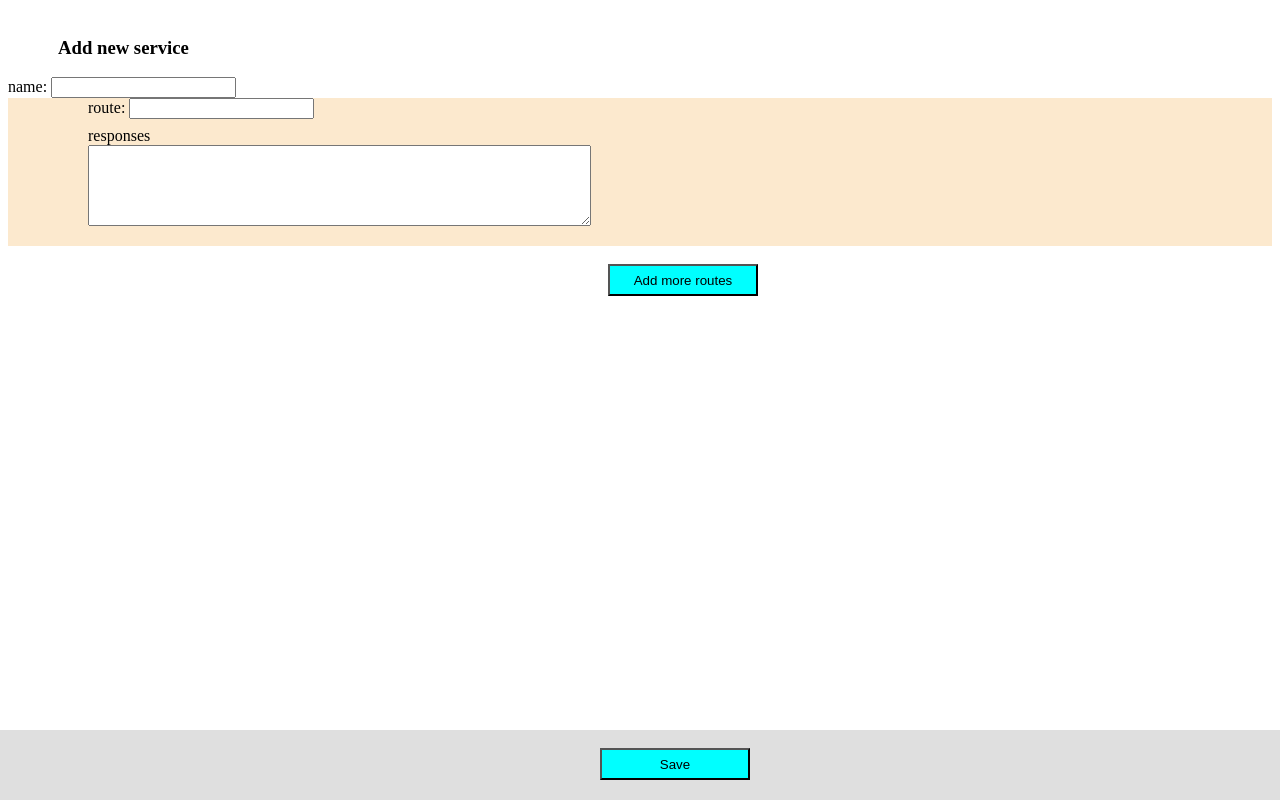
After one commit to BMilliet/Mock2go, a Flask app: template templates/add_form.html in a window 1280 px wide. The commit adds this page. Run offline with Flask 2, Linux system fonts and the light colour scheme; the template is opened without the code that fills it, so the values that code supplies are empty.

Commit message:
add form

```diff
--- /dev/null
+++ b/static/scripts.js
@@ -0,0 +1,20 @@
+
+let addRouteButton = document.querySelector('#addRouteButton');
+
+addRouteButton.addEventListener('click', () => {
+  let routeTemplate = `
+                        <div class="routes_container">
+                          <div class="form_element">
+                            <label>path: </label>
+                            <input type="text" value="" name="path">
+                          </div>
+                          <div style="height: 8px;"></div>
+                          responses
+                          <div class="form_element">
+                          <textarea name="responses" cols="60" rows="5"></textarea>
+                          </div>
+                          <div style="height: 16px;"></div>
+                        </div>`;
+
+  document.getElementById('serviceContainer').innerHTML += routeTemplate;
+});
--- a/static/style.css
+++ b/static/style.css
@@ -46,6 +46,7 @@ button {
   color: black;
   background-color: cyan;
   height: 32px;
+  width: 150px;
   margin-top: 18px;
   margin-bottom: 32px;
   margin-left: 600px;
--- /dev/null
+++ b/templates/add_form.html
@@ -0,0 +1,47 @@
+<!DOCTYPE html>
+<html lang="en">
+
+<head>
+  <meta charset="UTF-8">
+  <meta name="viewport" content="width=device-width, initial-scale=1.0">
+  <link rel="stylesheet" href="{{ url_for('static', filename='style.css') }}">
+  <title>Add new</title>
+</head>
+
+<body>
+  <h3>Add new service</h3>
+
+  <form action="/add" method="POST">
+
+    <div id="serviceContainer">
+      <div class="form_element">
+        <label>name: </label>
+        <input type="text" value="" name="service_name">
+      </div>
+      <div class="routes_container">
+        <div class="form_element">
+          <label>route: </label>
+          <input type="text" value="" name="route">
+        </div>
+        <div style="height: 8px;"></div>
+        responses
+        <div class="form_element">
+          <textarea name="responses" cols="60" rows="5"></textarea>
+        </div>
+        <div style="height: 16px;"></div>
+      </div>
+    </div>
+    <footer>
+      <div>
+        <button type="submit">Save</button>
+        <div class="space"></div>
+      </div>
+    </footer>
+  </form>
+
+  <button id="addRouteButton">Add more routes</button>
+</body>
+
+<script type="text/javascript" src="{{ url_for('static', filename='scripts.js') }}"></script>
+
+</html>
--- a/templates/index.html
+++ b/templates/index.html
@@ -46,7 +46,7 @@
         {% endfor %}
       </div>
       {% endfor %}
-      <div style="height: 32px;"></div>
+      <div class="space"></div>
     </div>
     <div class="space"></div>
     <footer>
```
Also changed, not shown: app/controller.py (+23 -2 lines), control/control.json (+10 -10 lines), README.md.
